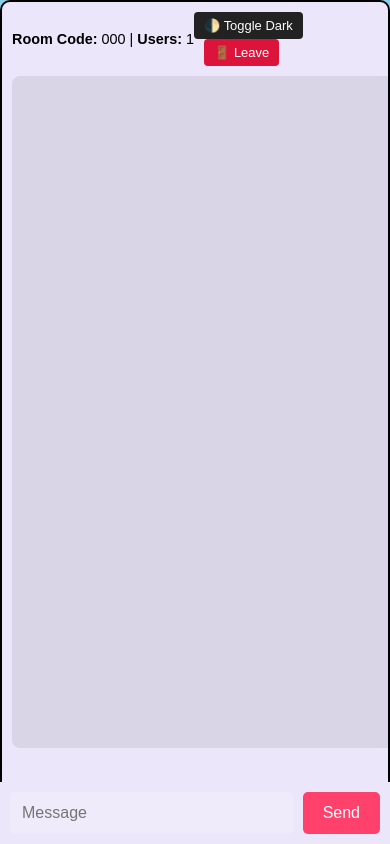
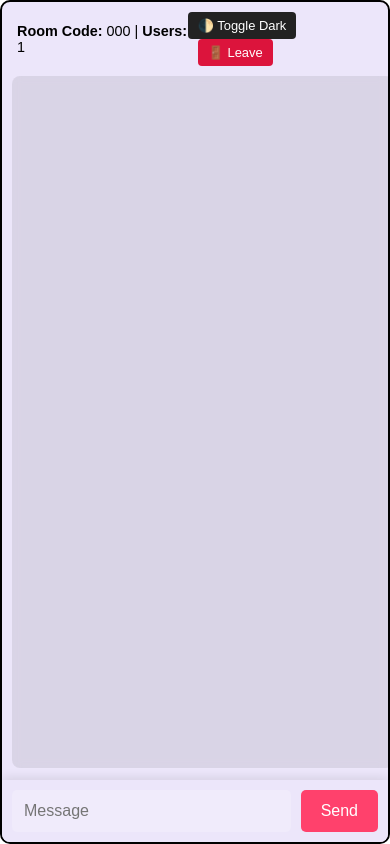
Before and after one commit to dandanani/chatroom, a Flask app: template templates/room.html in a window 390 px wide. Run offline with Flask 3, Linux system fonts and the light colour scheme; the template is opened without the code that fills it: most values are stand-ins (such as "Sample title", 1, 10 or a date in 2020); some libraries are stand-ins or nearby versions.

Commit message:
Refine chat UI for full-screen and mobile keyboard compatibility

```diff
--- a/templates/room.html
+++ b/templates/room.html
@@ -3,11 +3,11 @@
 <style>
   /* Basic Reset and Global Styles */
   html, body {
-    height: 100%;
-    width: 100%;
+    height: 100%; /* Ensure html and body take full height */
+    width: 100%;  /* Ensure html and body take full width */
     margin: 0;
     padding: 0;
-    overflow: hidden; /* Prevent scrolling on the html/body level */
+    overflow: hidden; /* Crucial: Prevent scrolling on the html/body level */
     font-family: Arial, sans-serif;
     box-sizing: border-box; /* Include padding/border in element's total width and height */
     -webkit-overflow-scrolling: touch; /* Enable smooth scrolling on iOS */
@@ -16,89 +16,88 @@
   /* CSS Variables for Theming */
   :root { /* Using :root for global variables */
     /* Light Mode */
-    --bg-color: skyblue; /* Will be covered by message-box */
     --text-color: black;
     --message-box-bg: linear-gradient(135deg, #ece6fa, #ece6fa);
     --message-bg: rgba(0, 0, 0, 0.08);
     --input-bg: rgba(255, 255, 255, 0.2);
     --input-color: black;
     --typing-color: #333;
-    --input-shadow: none;
-    --button-text-color: white; /* Default button text color */
+    --button-text-color: white;
   }
 
   html[data-theme='dark'] {
     /* Dark Mode */
-    --bg-color: black;
     --text-color: white;
     --message-box-bg: linear-gradient(135deg, #333, #555);
     --message-bg: rgba(255, 255, 255, 0.15);
     --input-bg: rgba(255, 255, 255, 0.3);
     --input-color: white;
     --typing-color: #ccc;
-    --input-shadow: 0 -2px 10px rgba(255, 255, 255, 0.1);
   }
 
   body {
-    background: var(--bg-color);
+    background: var(--bg-color); /* This will effectively be covered by message-box */
     color: var(--text-color);
     transition: background 0.3s, color 0.3s;
-    display: flex; /* Use flexbox to correctly position message-box */
+    /* For web application in Chrome, ensure full screen */
+    position: fixed; /* Fix body to viewport */
+    top: 0;
+    left: 0;
+    right: 0;
+    bottom: 0;
+    height: 100vh; /* Exactly 100% of viewport height */
+    width: 100vw; /* Exactly 100% of viewport width */
+    display: flex; /* Ensure message-box centers if needed, though it will take full space */
     justify-content: center;
     align-items: center;
-    height: 100%; /* Ensure body takes full html height */
-    width: 100%; /* Ensure body takes full html width */
   }
 
   .message-box {
-    width: 100%; /* Full width */
-    height: 100%; /* Initially 100%, JS will adjust for mobile keyboard */
-    max-width: 100%; /* Ensure it doesn't exceed 100% on desktop */
-    max-height: 100%; /* Ensure it doesn't exceed 100% on desktop */
-    padding: 20px; /* Overall padding for the chat interface */
+    position: absolute; /* Take full space within the fixed body */
+    top: 0;
+    left: 0;
+    width: 100%;
+    height: 100%; /* Will be dynamically adjusted by JS to match visual viewport */
+    padding: 10px; /* Adjust overall padding for mobile */
     background: var(--message-box-bg);
     display: flex;
     flex-direction: column; /* Stack children vertically */
     box-sizing: border-box;
     overflow: hidden; /* Ensures inner scrolling elements don't cause outer scroll */
-    /* Removed border-radius/box-shadow for full-screen appearance */
   }
 
   .controls {
     display: flex;
     justify-content: space-between;
-    margin-bottom: 15px;
+    margin-bottom: 10px; /* Adjusted margin */
     align-items: center;
-    padding: 0 5px; /* Aligns with message text padding */
-    flex-shrink: 0; /* Prevents shrinking */
-    flex-grow: 0; /* Prevents growing */
-    min-height: 30px; /* Ensure a minimum height */
-  }
-
-  .controls div:first-child {
-      white-space: nowrap; /* Prevent "Room Code" and "Users" from wrapping */
+    padding: 0 5px;
+    flex-shrink: 0;
+    font-size: 0.9em; /* Slightly smaller text for controls on mobile */
   }
 
   .messages {
-    flex-grow: 1; /* This will take all available space */
+    flex-grow: 1; /* This will take available space */
     overflow-y: auto; /* Enables scrolling within messages */
-    padding: 15px;
+    padding: 8px; /* Adjusted padding */
     border-radius: 8px;
-    margin-bottom: 10px;
+    margin-bottom: 5px; /* Adjusted margin */
     background: var(--message-bg);
     backdrop-filter: blur(5px);
     -webkit-overflow-scrolling: touch;
-    /* max-height will be dynamically set by JS */
+    /* Height will be dynamically set by JS */
+    height: auto; /* Allow flex-grow to work initially */
   }
 
   .text {
-    padding: 12px 15px;
-    margin-bottom: 8px;
+    padding: 14px 16px; /* Increased message padding/size */
+    margin-bottom: 8px; /* Better spacing between messages */
     background: var(--message-bg);
     border-radius: 5px;
     animation: fadeIn 0.3s ease-in-out;
     word-wrap: break-word;
-    color: var(--text-color); /* Ensure text color changes with dark mode */
+    color: var(--text-color);
+    font-size: 1.05em; /* Slightly increased font size */
   }
 
   @keyframes fadeIn {
@@ -115,20 +114,28 @@
   .typing {
     font-size: 0.9em;
     color: var(--typing-color);
-    margin-bottom: 10px;
+    margin-bottom: 5px; /* Adjusted margin */
     padding: 0 5px;
     height: 1.2em; /* Reserve space */
     flex-shrink: 0;
-    flex-grow: 0;
   }
 
   .inputs {
     display: flex;
     gap: 10px;
     padding-top: 10px;
-    flex-shrink: 0; /* Prevents shrinking */
-    flex-grow: 0; /* Prevents growing */
-    /* On desktop, this will naturally sit at the bottom of the flex column */
+    /* Crucial: Position inputs absolutely at the bottom of message-box */
+    position: absolute;
+    bottom: 0;
+    left: 0;
+    width: 100%;
+    padding: 10px; /* Base padding */
+    padding-bottom: calc(10px + env(safe-area-inset-bottom)); /* Account for notch */
+    background: var(--message-box-bg); /* Match background */
+    box-sizing: border-box;
+    z-index: 1000;
+    box-shadow: 0 -2px 10px rgba(0, 0, 0, 0.1); /* Subtle shadow above input */
+    flex-shrink: 0;
   }
 
   #message {
@@ -164,7 +171,7 @@
     border-radius: 4px;
     font-size: 0.9em;
     border: none;
-    color: var(--button-text-color); /* Ensure button text color adapts */
+    color: var(--button-text-color);
   }
 
   .dark-mode-toggle {
@@ -176,46 +183,15 @@
     margin-left: 10px;
   }
 
-  /* Mobile Specific Styles */
-  @media (max-width: 768px) {
-    .message-box {
-      padding: 10px; /* Overall padding reduced for mobile */
-      height: 100%; /* Will be managed by JS, not 100vh directly */
-    }
+  /* Hide scrollbar for a cleaner look if desired (optional) */
+  .messages::-webkit-scrollbar {
+    width: 0px; /* For Chrome, Safari, and Opera */
+    background: transparent; /* Make scrollbar track transparent */
+  }
+  .messages {
+    scrollbar-width: none; /* For Firefox */
+  }
 
-    .messages {
-      padding: 8px;
-    }
-
-    .text {
-      padding: 10px 12px;
-      margin-bottom: 6px;
-    }
-
-    .controls {
-      margin-bottom: 10px;
-      padding: 0;
-      font-size: 0.9em; /* Slightly smaller text for controls on mobile */
-    }
-
-    .typing {
-      margin-bottom: 5px;
-      padding: 0;
-    }
-
-    .inputs {
-      position: fixed; /* Keep fixed position for mobile */
-      bottom: 0;
-      left: 0;
-      width: 100%;
-      padding: 10px;
-      padding-bottom: calc(10px + env(safe-area-inset-bottom)); /* Account for notch */
-      background: var(--message-box-bg); /* Match background */
-      box-sizing: border-box;
-      z-index: 1000;
-      box-shadow: var(--input-shadow);
-    }
-  }
 </style>
 
 <div class="message-box">
@@ -247,11 +223,11 @@
   const messageBox = document.querySelector('.message-box');
   const controls = document.querySelector('.controls');
   const inputs = document.querySelector('.inputs');
-  const body = document.body; // Reference to the body element
+  const body = document.body;
+  const html = document.documentElement; // For dark mode
   const mode = "{{ mode }}";
 
   let typingTimeout;
-  let initialViewportHeight = window.innerHeight; // Store initial height when app loads
 
   const createMessage = (name, msg, isPrivate = false) => {
     const content = document.createElement("div");
@@ -261,7 +237,7 @@
       <span class="muted" style="font-size: 0.8em; display:block; margin-top: 5px; opacity: 0.7;">${new Date().toLocaleString()}</span>
     `;
     messages.appendChild(content);
-    messages.scrollTop = messages.scrollHeight; // Scroll to bottom
+    messages.scrollTop = messages.scrollHeight;
   };
 
   socketio.on("message", data => {
@@ -300,7 +276,6 @@
   };
 
   const toggleDarkMode = () => {
-    const html = document.documentElement;
     const isDark = html.getAttribute('data-theme') === 'dark';
     if (isDark) {
       html.removeAttribute('data-theme');
@@ -314,58 +289,53 @@
     window.location.href = "/";
   };
 
-  // --- Advanced Mobile Keyboard and Layout Adjustment ---
-  const adjustLayout = () => {
-    const isMobile = window.innerWidth <= 768; // Our mobile breakpoint
+  // --- Mobile-Specific Layout Adjustment for Keyboard ---
+  const adjustLayoutForMobileChrome = () => {
+    // Only run this logic for mobile view (based on our media query breakpoint)
+    if (window.innerWidth <= 768) {
+      // Get the actual current visible viewport height (this changes when keyboard opens)
+      const currentViewportHeight = window.innerHeight;
 
-    // Calculate dynamic heights of non-scrolling elements
-    const controlsHeight = controls.offsetHeight + parseFloat(getComputedStyle(controls).marginBottom || '0');
-    const typingIndicatorHeight = typingIndicator.offsetHeight + parseFloat(getComputedStyle(typingIndicator).marginBottom || '0');
-    const inputsComputedStyle = getComputedStyle(inputs);
-    const inputsHeight = inputs.offsetHeight + parseFloat(inputsComputedStyle.paddingBottom || '0') + parseFloat(inputsComputedStyle.paddingTop || '0'); // Sum of inputs total height including its padding
+      // Ensure the body and message-box match this exact height
+      body.style.height = `${currentViewportHeight}px`;
+      messageBox.style.height = `${currentViewportHeight}px`;
 
-    // Get the base padding from .message-box (top + bottom)
-    const messageBoxPaddingTop = parseFloat(getComputedStyle(messageBox).paddingTop || '0');
-    const messageBoxPaddingBottom = parseFloat(getComputedStyle(messageBox).paddingBottom || '0');
+      // Calculate the heights of the non-scrolling elements
+      const controlsHeight = controls.offsetHeight + parseFloat(getComputedStyle(controls).marginBottom || '0');
+      const typingIndicatorHeight = typingIndicator.offsetHeight + parseFloat(getComputedStyle(typingIndicator).marginBottom || '0');
+      const inputsHeight = inputs.offsetHeight; // inputs is now absolute, its padding is part of its offsetHeight
 
-    if (isMobile) {
-        // Set the height of the body to the current visual viewport height
-        // This is crucial for fixing the "website spread" and keyboard overlap
-        body.style.height = `${window.innerHeight}px`;
-        messageBox.style.height = `${window.innerHeight}px`; // message-box takes full calculated height
+      // Calculate the available height for the messages content
+      // messageBox.paddingTop/Bottom are already included in messageBox.offsetHeight
+      const availableMessagesHeight = currentViewportHeight - controlsHeight - typingIndicatorHeight - inputsHeight -
+                                      (parseFloat(getComputedStyle(messageBox).paddingTop || '0') + parseFloat(getComputedStyle(messageBox).paddingBottom || '0'));
 
-        // Calculate available height for messages within the current visual viewport
-        const availableHeightForMessages = window.innerHeight - (messageBoxPaddingTop + messageBoxPaddingBottom) - controlsHeight - typingIndicatorHeight - inputsHeight;
-
-        messages.style.maxHeight = `${availableHeightForMessages}px`;
-        messages.style.height = `${availableHeightForMessages}px`; // Explicitly set height for consistency
-        messages.scrollTop = messages.scrollHeight; // Scroll to bottom
+      messages.style.height = `${availableMessagesHeight}px`; // Set explicit height for messages
+      messages.style.maxHeight = `${availableMessagesHeight}px`; // Max height for consistency
+      messages.scrollTop = messages.scrollHeight; // Scroll to bottom
     } else {
-        // Desktop: Reset body and messageBox height to full viewport
-        body.style.height = '100%';
-        messageBox.style.height = '100vh'; // Use 100vh for desktop
-
-        // Recalculate based on full desktop view
-        const availableHeightForMessages = window.innerHeight - (messageBoxPaddingTop + messageBoxPaddingBottom) - controlsHeight - typingIndicatorHeight - inputsHeight;
-        messages.style.maxHeight = `${availableHeightForMessages}px`;
-        messages.style.height = 'auto'; // Let flex-grow manage on desktop
-        messages.scrollTop = messages.scrollHeight;
+      // Reset for desktop view
+      body.style.height = '100%';
+      messageBox.style.height = '100vh';
+      messages.style.height = 'auto'; /* Let flex-grow handle height on desktop */
+      messages.style.maxHeight = 'calc(100vh - ' +
+                                  (controls.offsetHeight + parseFloat(getComputedStyle(controls).marginBottom || '0') +
+                                  typingIndicator.offsetHeight + parseFloat(getComputedStyle(typingIndicator).marginBottom || '0') +
+                                  inputs.offsetHeight + parseFloat(getComputedStyle(inputs).paddingTop || '0') + parseFloat(getComputedStyle(inputs).paddingBottom || '0') +
+                                  parseFloat(getComputedStyle(messageBox).paddingTop || '0') + parseFloat(getComputedStyle(messageBox).paddingBottom || '0')) + 'px)';
+      messages.scrollTop = messages.scrollHeight;
     }
   };
 
   // Event Listeners for dynamic adjustment
-  // Use 'resize' and 'orientationchange' for general layout changes
-  window.addEventListener('resize', adjustLayout);
-  window.addEventListener('orientationchange', adjustLayout);
-
-  // Use 'focus' and 'blur' for precise keyboard open/close detection
-  messageInput.addEventListener('focus', adjustLayout);
-  messageInput.addEventListener('blur', adjustLayout);
+  window.addEventListener('resize', adjustLayoutForMobileChrome); // For orientation change & keyboard appearance
+  messageInput.addEventListener('focus', adjustLayoutForMobileChrome); // When input gains focus (keyboard opens)
+  messageInput.addEventListener('blur', adjustLayoutForMobileChrome); // When input loses focus (keyboard closes)
 
 
   // Initial layout adjustment on page load
   document.addEventListener('DOMContentLoaded', () => {
-    adjustLayout();
+    adjustLayoutForMobileChrome(); // Call once on load
     messages.scrollTop = messages.scrollHeight; // Ensure initial scroll to bottom
   });
 
@@ -379,7 +349,6 @@
 
 {% for msg in messages %}
 <script type="text/javascript">
-  // Add initial messages after DOM is ready
   document.addEventListener('DOMContentLoaded', () => {
     createMessage("{{msg.name}}", "{{msg.message}}", {{msg.private|default(false)|tojson}});
   });
```
